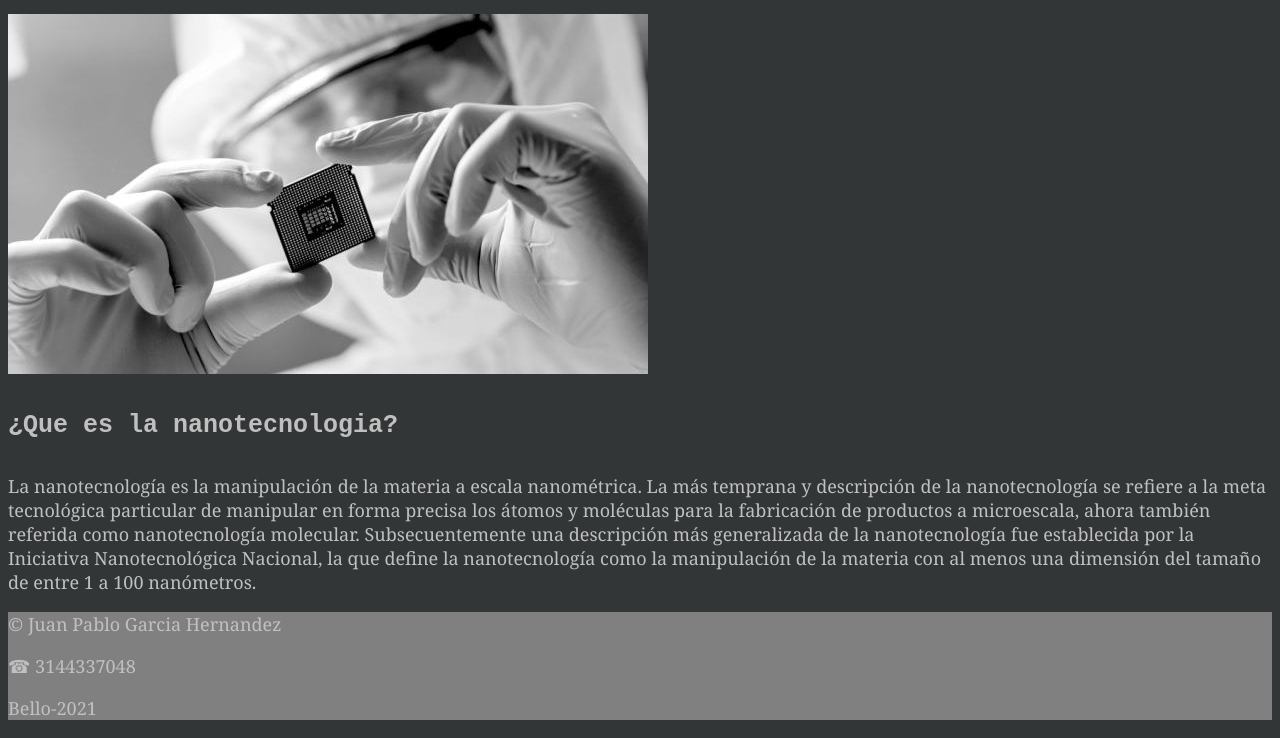
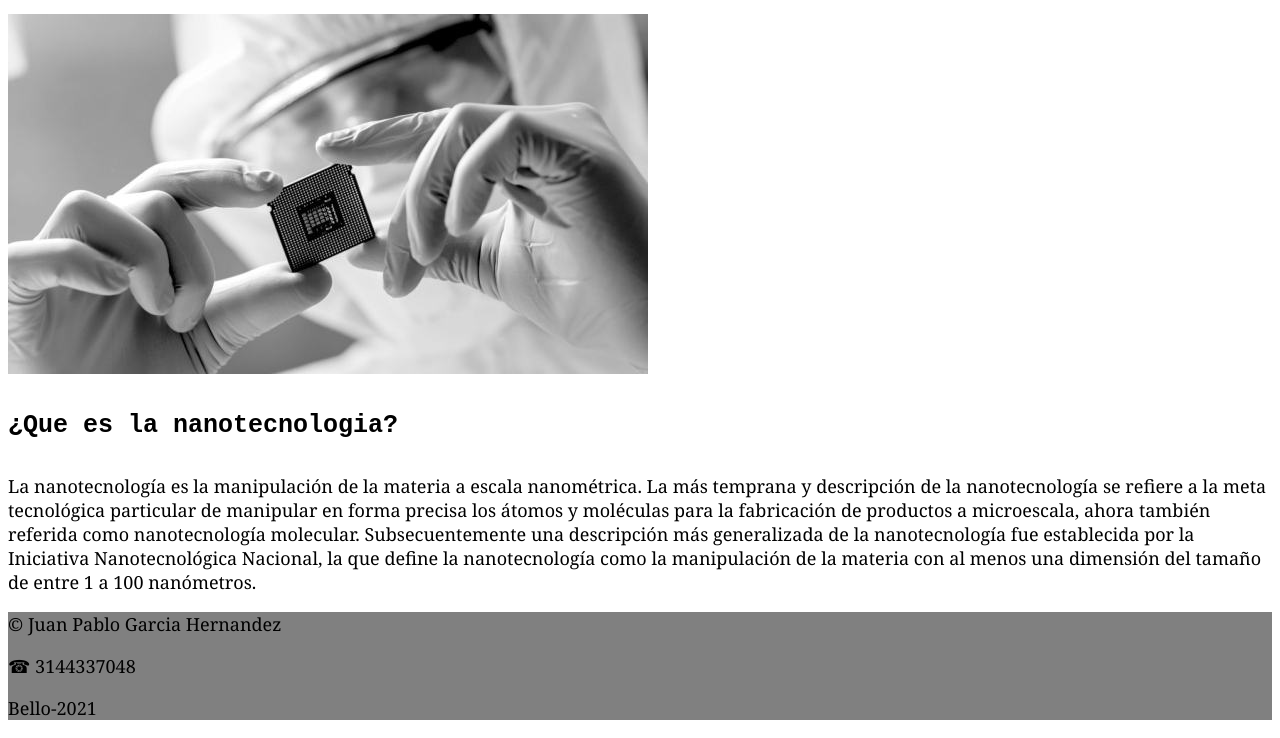
Before and after one commit to JuanPablo18328/proyectobello2, a plain HTML site: page index.html in a window 1280 px wide. Shown: the part 163-901 px from the top of the page. Drawn offline with Linux system fonts and the light colour scheme.

Commit message:
modificacion2

```diff
--- a/estilos.css
+++ b/estilos.css
@@ -10,29 +10,18 @@ footer{
 
 }
 
-.parrafo_footer{
-    color: white;
-}
-
-
-
 
 
 h4{
     font-size: 25px;
     font-family: monospace;
-    color: silver;
 }
 
 p{
     font-size: 18px;
-    color: silver;
     font-family: Georgia, 'Times New Roman', Times, serif;
 }
 
-body{
-    background-color: #323637;
-}
 
 a{
     color: #5AD6F5;
--- a/estilospagina1.css
+++ b/estilospagina1.css
@@ -11,17 +11,11 @@ a{
 h3{
     font-size: 25px;
     font-family: monospace;
-    color: silver;
 }
 
 p{
     font-size: 18px;
-    color: silver;
     font-family: Georgia, 'Times New Roman', Times, serif;
     font-style: italic;
 
 }
-
-body{
-    background-color: #323637;
-}
--- a/pagina2estilos.css
+++ b/pagina2estilos.css
@@ -11,17 +11,11 @@ a{
 h3{
     font-size: 25px;
     font-family: monospace;
-    color: silver;
 }
 
 p{
     font-size: 18px;
-    color: silver;
     font-family: Georgia, 'Times New Roman', Times, serif;
     font-style: italic;
 
 }
-
-body{
-    background-color: #323637;
-}
--- a/registroestilos.css
+++ b/registroestilos.css
@@ -1,18 +1,13 @@
 label{
     font-size: 18px;
-    color: silver;
     font-family: Georgia, 'Times New Roman', Times, serif;
 }
 
 p{
     font-size: 18px;
-    color: silver;
     font-family: Georgia, 'Times New Roman', Times, serif;
 }
 
-body{
-    background-color: #323637;
-}
 
 h1{
     font-size: 36px;
```
